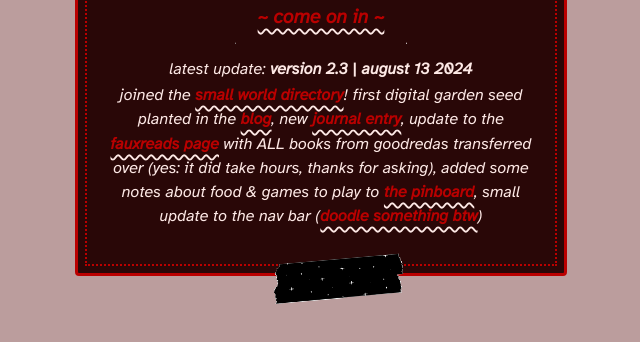
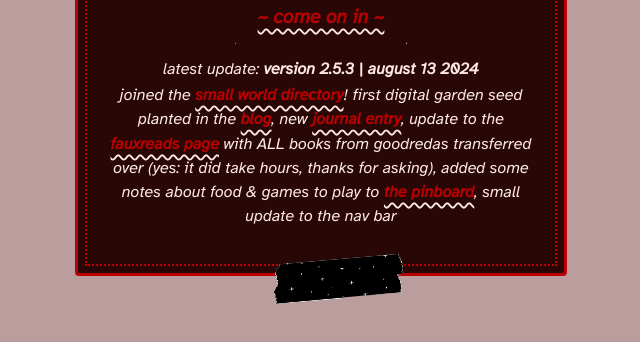
Before and after one commit to mormostrix/mormoroi-landing, a plain HTML site: page public/index.html in a window 1280 px wide. Shown: the part 210-552 px from the top of the page, without its empty margins (319-959 px from the left). Drawn offline with Linux system fonts and the light colour scheme.

Commit message:
2.5.3 (text fix, no updates)

```diff
--- a/public/index.html
+++ b/public/index.html
@@ -159,8 +159,8 @@
       <span class="title">mormoroi!</span>
       <p><a href="https://mormoroi.com/">~ come on in ~</a></p>
       <hr>
-      <small>latest update: <b>version 2.3 | august 13 2024</b>
-        <p>joined the <a href="https://smallworld.mizuki.world/">small world directory</a>! first digital garden seed planted in the <a href="https://mormoroi.com/blog/2024/2024-08-08_wikipedia.html">blog</a>, new <a href="https://mormoroi.com/journal/#nobuy">journal entry</a>, update to the <a href="https://mormoroi.com/log/fauxreads.html">fauxreads page</a> with ALL books from goodredas transferred over (yes: it did take hours, thanks for asking), added some notes about food & games to play to <a href="https://mormoroi.com/pinboard/">the pinboard</a>, small update to the nav bar (<a href="https://doodlemethis.straw.page/">doodle something btw</a>)</p>
+      <small>latest update: <b>version 2.5.3 | august 13 2024</b>
+        <p>joined the <a href="https://smallworld.mizuki.world/">small world directory</a>! first digital garden seed planted in the <a href="https://mormoroi.com/blog/2024/2024-08-08_wikipedia.html">blog</a>, new <a href="https://mormoroi.com/journal/#nobuy">journal entry</a>, update to the <a href="https://mormoroi.com/log/fauxreads.html">fauxreads page</a> with ALL books from goodredas transferred over (yes: it did take hours, thanks for asking), added some notes about food & games to play to <a href="https://mormoroi.com/pinboard/">the pinboard</a>, small update to the nav bar</p>
       </small>
     </main>
 
```
